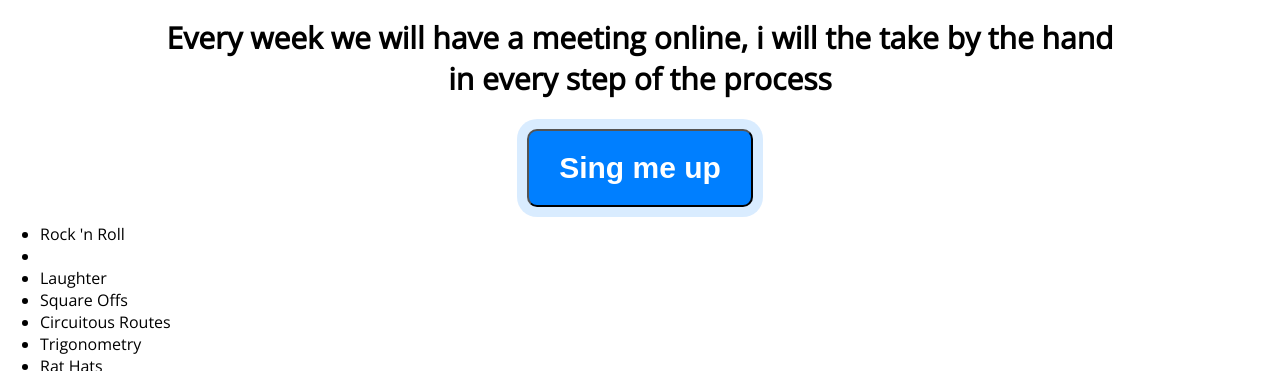
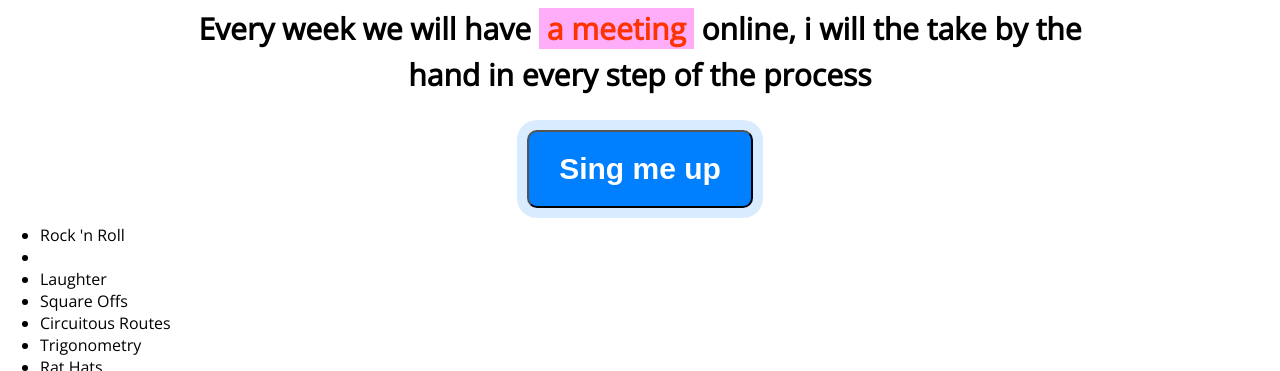
Before and after one commit to alexb-ger/gang, a plain HTML site: page index.html in a window 1280 px wide. Shown: the part 729-1100 px from the top of the page. Drawn offline with nearby package versions, Linux system fonts and the light colour scheme.

Commit message:
tightednd up the reas mor section

```diff
--- a/style.css
+++ b/style.css
@@ -139,8 +139,24 @@ line-height: 30px;
 .more-info{
 text-align: center;
 }
+.more-info p{
+	margin: 0 0 35px;
+
+}
+.more-info h2{
+	margin: 50px 0 20px;
+
+}
 
 
+.highlight{
+	background-color: #FFADF9;
+	color: #FF3300;
+	padding: 0 8px 0;
+	line-height: 50px;
+	display: inline;
+	font-weight: bold;
+}
 
 
 
```
